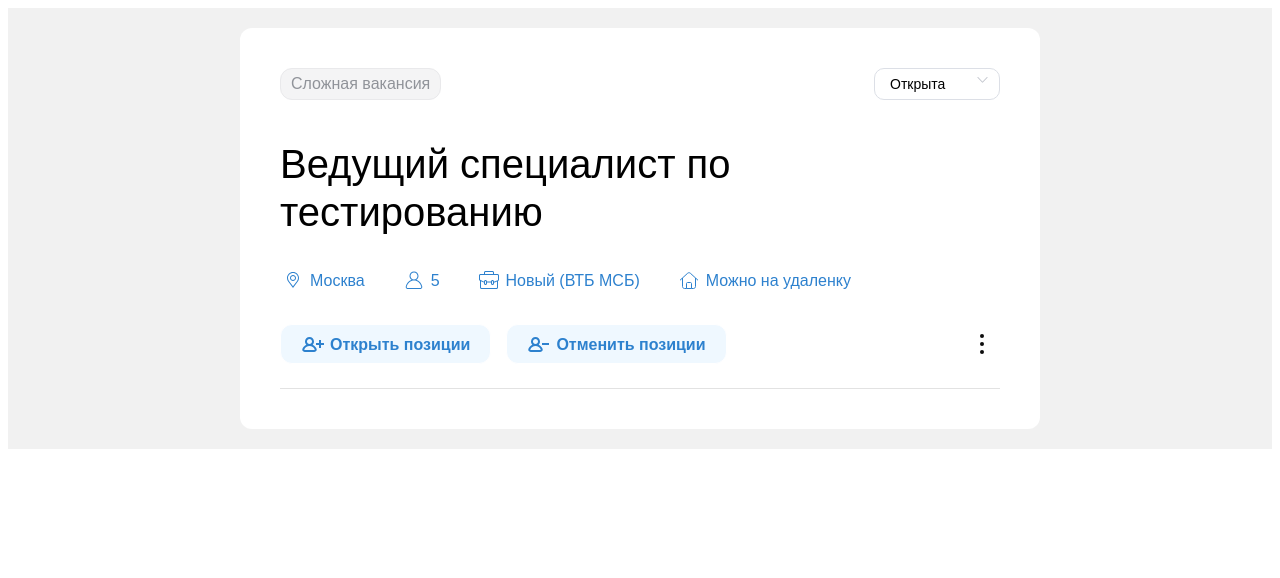
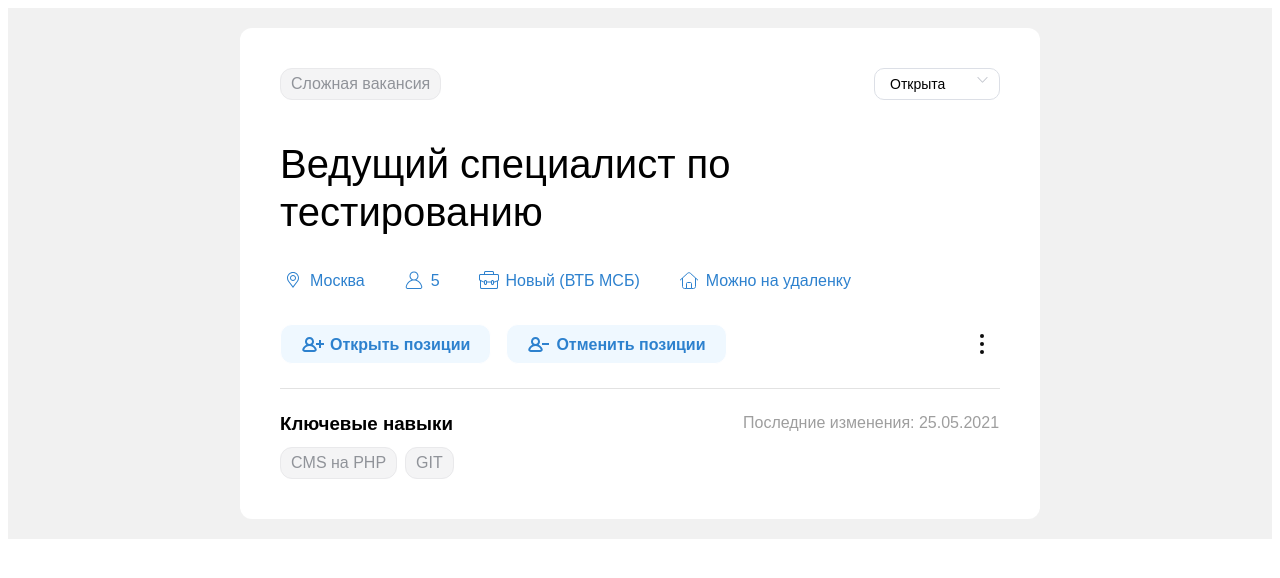
Before and after one commit to silwerlerman/vacancy_page, a Vue app: page / in a window 1280 px wide. Shown: the top 578 px of the page. Built offline with nearby package versions, Linux system fonts and the light colour scheme.

Commit message:
Сделан блок "Ключевые слова" основной страницы

```diff
--- /dev/null
+++ b/src/components/parts/VacancyCompetencies.vue
@@ -0,0 +1,41 @@
+<template>
+  <div class="vacancy-competencies">
+    <VacancyDevider deviderSize="24" />
+    <h3 class="competencies__title">Ключевые навыки</h3>
+    <VacancyDevider deviderSize="12" />
+    <div class="header__tags">
+      <el-tag class="tags__item" type="info">CMS на PHP</el-tag>
+      <el-tag class="tags__item" type="info">GIT</el-tag>
+    </div>
+  </div>
+</template>
+
+<script>
+import VacancyDevider from "@/components/elements/VacancyDevider";
+export default {
+  name: "vacancy-page",
+  components: { VacancyDevider },
+};
+</script>
+
+<style>
+.competencies__title {
+  margin: 0px;
+}
+.vacancy-competencies {
+  max-width: 530px;
+}
+.vacancy-header {
+  display: flex;
+  flex-direction: column;
+}
+.header__tags {
+  display: flex;
+  flex-direction: row;
+  max-width: 530px;
+  flex-wrap: wrap;
+}
+.tags__item {
+  margin-right: 8px;
+}
+</style>
--- a/src/components/parts/VacancyPage.vue
+++ b/src/components/parts/VacancyPage.vue
@@ -1,20 +1,37 @@
 <template>
   <div class="vacancy-page">
     <VacancyHeader />
-    <VacancyDevider deviderSize="24" hasLine="true" />
+    <VacancyDevider deviderSize="24" hasLine />
+    <div class="vacancy-page__competencies flex-between">
+      <VacancyCompetencies />
+      <p class="competencies__update">Последние изменения: {{ lastUpdate }}</p>
+    </div>
   </div>
 </template>
 
 <script>
 import VacancyHeader from "./VacancyHeader";
 import VacancyDevider from "@/components/elements/VacancyDevider";
+import VacancyCompetencies from "./VacancyCompetencies";
 export default {
+  data() {
+    return {
+      lastUpdate: "25.05.2021",
+    };
+  },
   name: "vacancy-page",
-  components: { VacancyHeader, VacancyDevider },
+  components: { VacancyHeader, VacancyDevider, VacancyCompetencies },
 };
 </script>
 
 <style>
+.competencies__update {
+  padding-top: 25px;
+  margin: 0px 0px 0px -70px;
+  color: #9e9e9e;
+  min-width: 257px;
+  max-height: 21px;
+}
 .vacancy-page {
   background: #ffffff;
   border-radius: 12px;
@@ -23,4 +40,11 @@ export default {
   max-width: 720px;
   word-wrap: break-word;
 }
+.vacancy-page__competencies {
+  display: flex;
+  flex-direction: row;
+}
+.flex-between {
+  justify-content: space-between;
+}
 </style>
```
